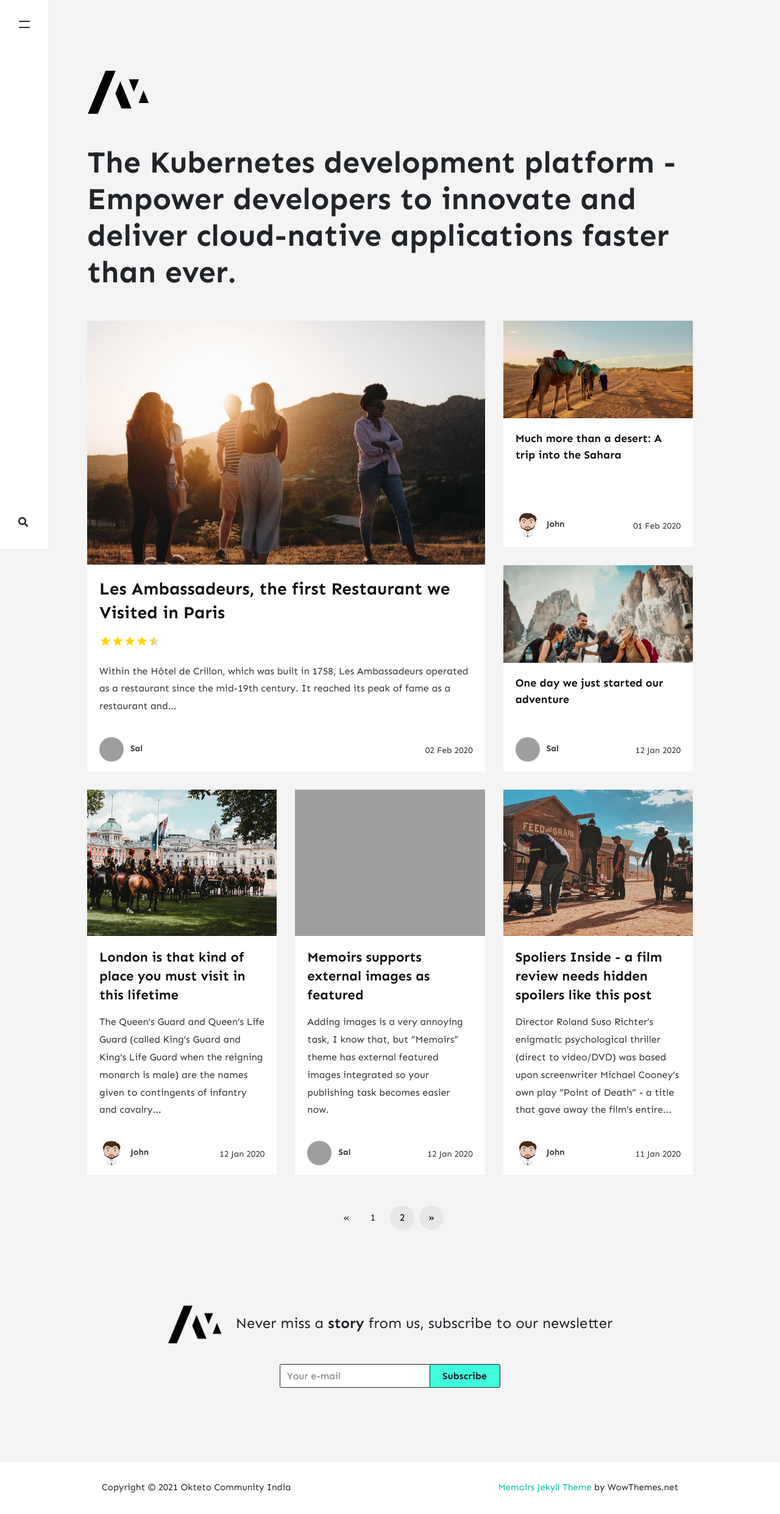
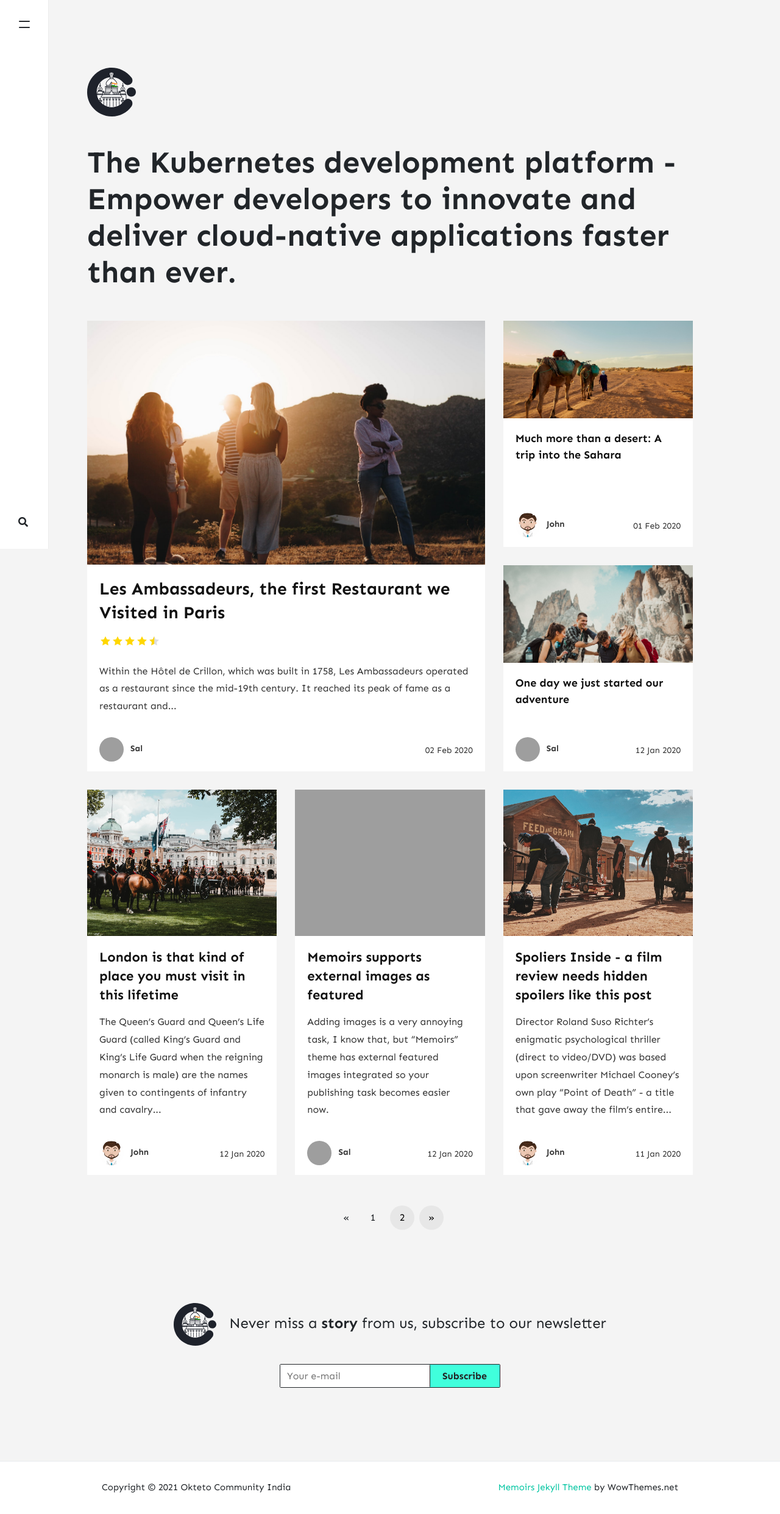
Before and after one commit to Okteto-India/community, a Jekyll site: the page built from index.html, in a window 1280 px wide. Shown: the whole page at 61% size. Built offline with Jekyll 4.4.1, drawn with Linux system fonts in a browser that asks for light colours; nearby versions of some CDN libraries; the list of posts is cut into pages by our own code; comment, search, counter and statistics services are not loaded; grey boxes are pictures that could not be loaded.

Commit message:
Update _config.yml

```diff
--- a/_config.yml
+++ b/_config.yml
@@ -2,7 +2,7 @@
 name: "Okteto Community India"
 title: "Okteto Community India "
 description: " The Kubernetes development platform - Empower developers to innovate and deliver cloud-native applications faster than ever."
-logo: 'assets/images/logo.png'
+logo: 'assets/images//okteto-bangalore-logo-transparent.svg'
 favicon: 'assets/images/logo.png'
 baseurl: /community
 google_analytics: 'UA-xxxxxxxx-1'
```
